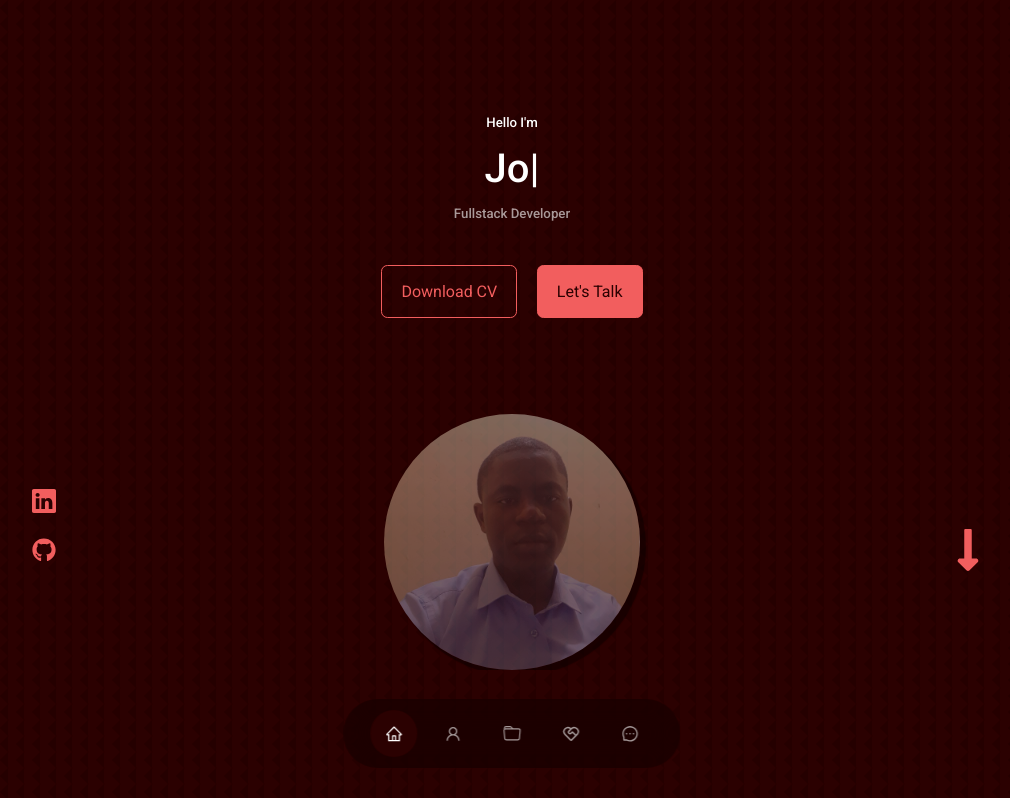
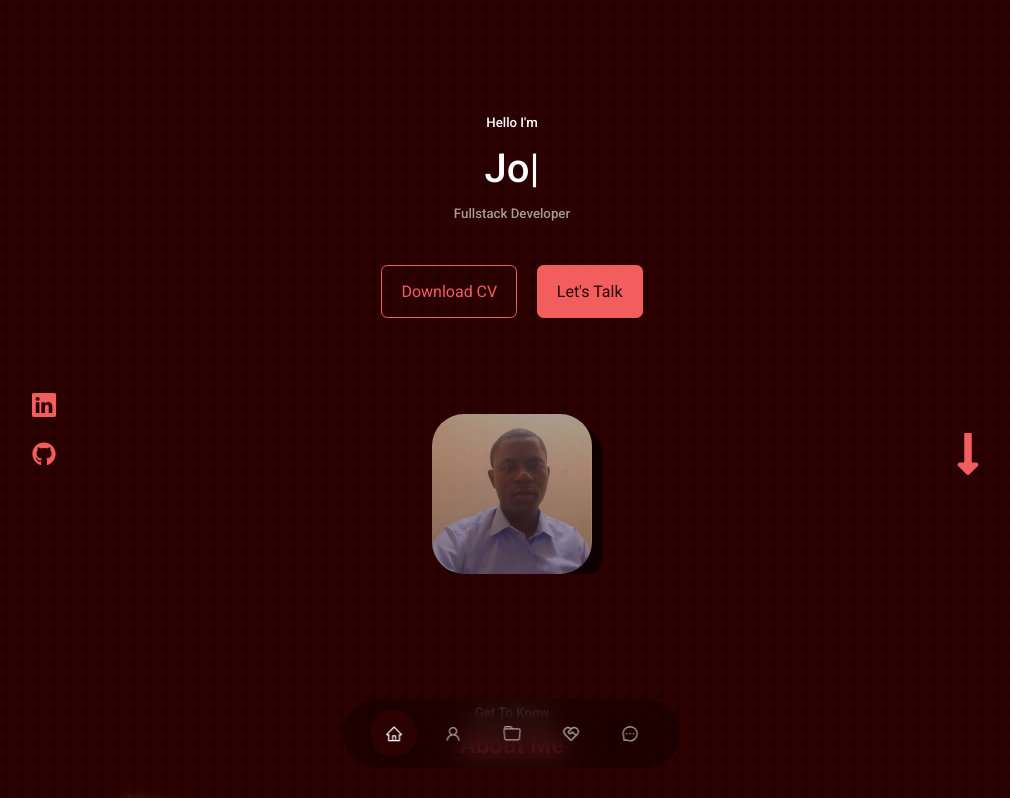
Before and after one commit to TolulopeJoshua/tolulopejoshua.github.io, a React (Create React App) app: page / in a window 1280 px wide. Shown: the top 798 px of the page, without its empty margins (128-1138 px from the left). Built offline with nearby package versions, Linux system fonts and the light colour scheme.

Commit message:
finetune

```diff
--- a/src/components/header/header.css
+++ b/src/components/header/header.css
@@ -37,24 +37,27 @@ header {
 }
 
 .me {
-    width: 16rem;
+    width: 10rem;
     height: auto;
     margin-left: auto;
     margin-right: auto;
-    opacity: 40%;
+    opacity: 60%;
     /* position: absolute;
     left: calc(50% - 11rem); */
     margin-top: 6rem;
-    border-radius: 50%;
-    overflow: hidden;
-    box-shadow: 5px 5px 1px 1px black;
+    border-radius: 20%;
+    box-shadow: 10px 10px 1px 1px black;
     transition: var(--transition);
 }
 
 .me:hover {
-    opacity: 70%;
+    opacity: 80%;
+    cursor: pointer;
+    box-shadow: 3px 3px 1px 1px black;
+}
+
+.me img {
     border-radius: 20%;
-    cursor: pointer;
 }
 
 @media screen and (max-width: 600px) {
```
Also changed, not shown: 32 other files (tests, documents, lock files or other folders).
